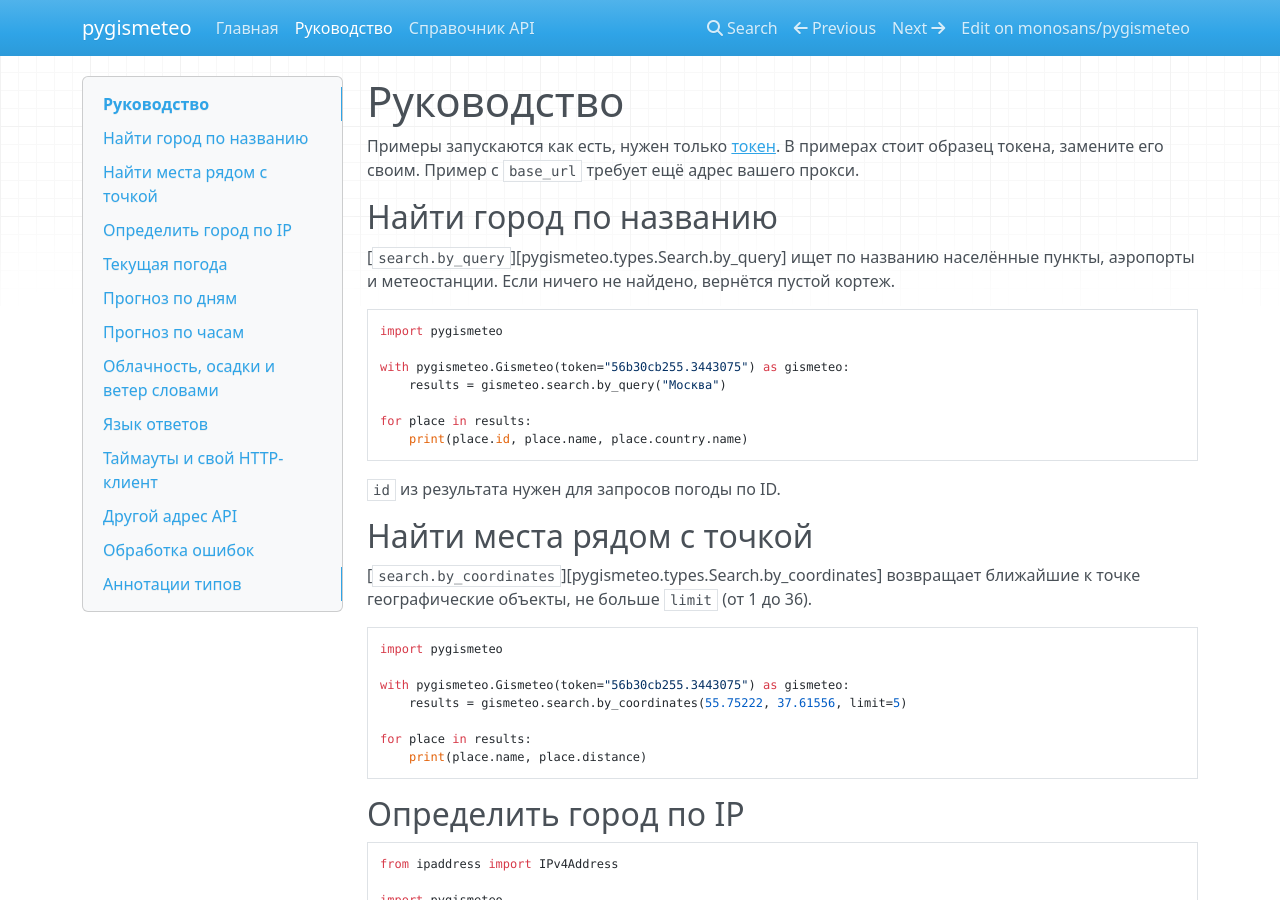
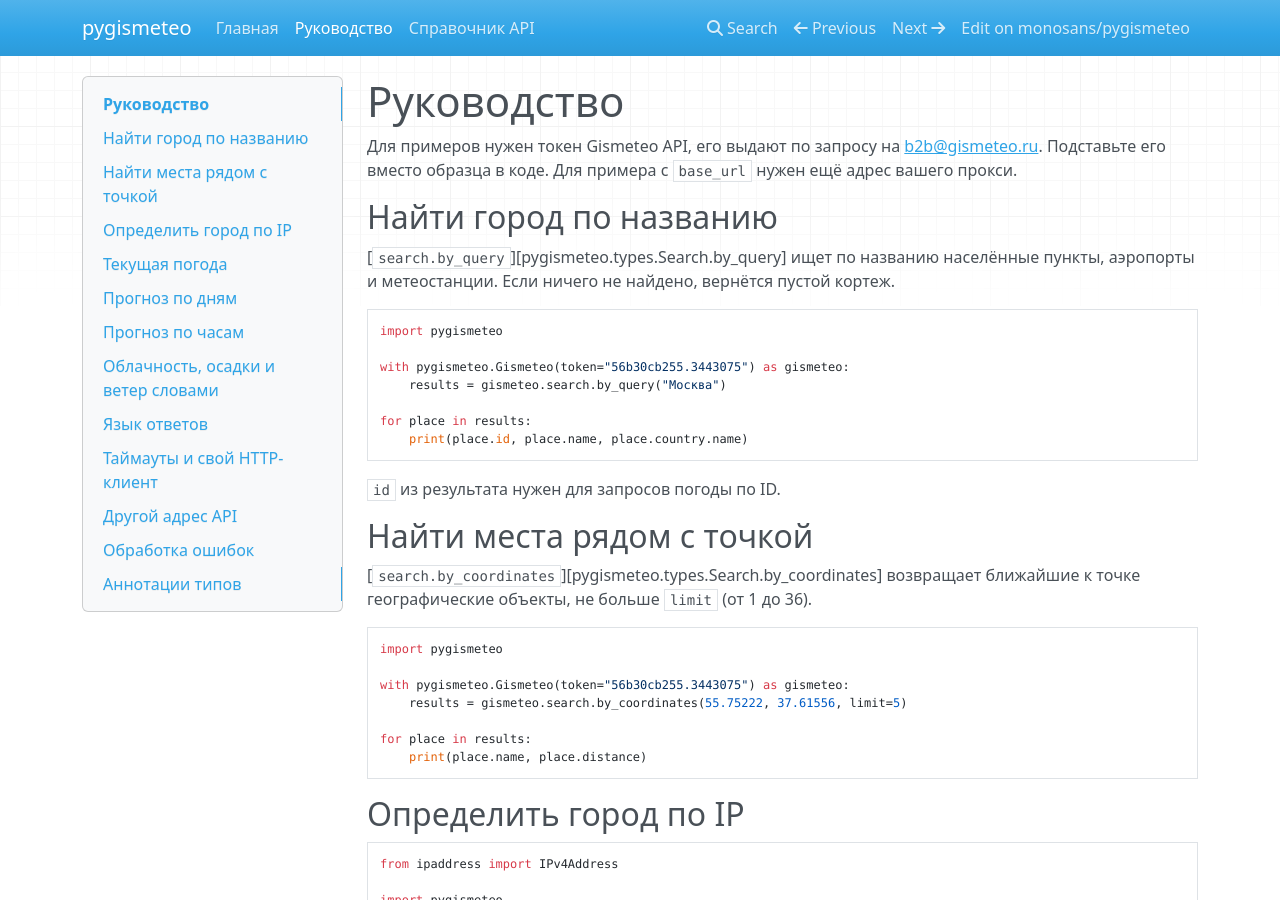
Before and after one commit to monosans/pygismeteo, an MkDocs documentation site: the page built from docs/guide.md, in a window 1280 px wide and 900 px high. Built offline with MkDocs 1.6.1, drawn with Linux system fonts in a browser that asks for light colours; nearby versions of some CDN libraries.

Commit message:
docs: link the token to where it is requested, not to the home page (#1764)
The guide's intro now names the address to request a token from instead of linking to the top of the home page.

```diff
--- a/docs/guide.md
+++ b/docs/guide.md
@@ -1,6 +1,6 @@
 # Руководство
 
-Примеры запускаются как есть, нужен только [токен](index.md). В примерах стоит образец токена, замените его своим. Пример с `base_url` требует ещё адрес вашего прокси.
+Для примеров нужен токен Gismeteo API, его выдают по запросу на [b2b@gismeteo.ru](mailto:b2b@gismeteo.ru). Подставьте его вместо образца в коде. Для примера с `base_url` нужен ещё адрес вашего прокси.
 
 ## Найти город по названию
 
```
